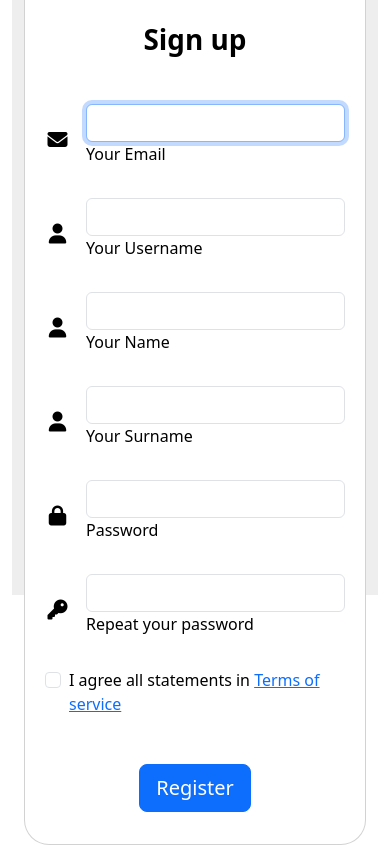
After one commit to leonillaeva/qalight_django, a Django app: page /accounts/register/ in a window 390 px wide. The commit adds this page. Shown: the part 509-1354 px from the top of the page. Run offline with Django 5.2, Linux system fonts and the light colour scheme.

Commit message:
47. Add errors for register form

```diff
--- a/accounts/forms.py
+++ b/accounts/forms.py
@@ -1,4 +1,8 @@
 from django import forms
+from django.contrib.auth import get_user_model
+from django.contrib.auth.forms import UserCreationForm
+
+User = get_user_model()
 
 
 class LoginForm(forms.Form):
@@ -25,3 +29,33 @@ class LoginForm(forms.Form):
         initial=True,
         widget=forms.CheckboxInput(attrs={"class": "form-check-input me-2"}),
     )
+
+
+class RegisterForm(UserCreationForm):
+    agree_terms = forms.BooleanField(
+        required=True,
+        label="I agree all statements in Terms of service",
+        widget=forms.CheckboxInput(),
+    )
+
+    class Meta:
+        model = User
+        fields = [
+            "username",
+            "email",
+            "first_name",
+            "last_name",
+            "password1",
+            "password2",
+        ]
+
+    def __init__(self, *args, **kwargs):
+        super().__init__(*args, **kwargs)
+        for field_name, field in self.fields.items():
+            field.widget.attrs.update({"class": "form-control"})
+
+            if field_name == "agree_terms":
+                field.widget.attrs.update({"class": "form-check-input me-2"})
+
+            if self.errors.get(field_name):
+                field.widget.attrs["class"] += " is-invalid"
--- a/accounts/urls.py
+++ b/accounts/urls.py
@@ -1,11 +1,11 @@
 from django.urls import path
 
-from .views import home_view, login_view
-
+from .views import home_view, login_view, RegisterView
 
 urlpatterns = [
     path('', home_view, name='home'),
     path('login/', login_view, name='login'),
+    path('register/', RegisterView.as_view(), name='register'),
 ]
 
 app_name = 'accounts'  # accounts:home
--- a/accounts/views.py
+++ b/accounts/views.py
@@ -3,16 +3,44 @@ from django.contrib.auth import authenticate, login
 from django.contrib.auth.decorators import login_required
 from django.http import HttpRequest, HttpResponse
 from django.shortcuts import render, redirect
+from django.urls import reverse_lazy
 from django.utils.encoding import iri_to_uri
 from django.utils.http import url_has_allowed_host_and_scheme
+from django.views.generic import FormView, CreateView, DeleteView, DetailView, ListView
 
-from accounts.forms import LoginForm
+from accounts.forms import LoginForm, RegisterForm
 from config import settings
 
 
 @login_required
 def home_view(request: HttpRequest) -> HttpResponse:
     return render(request, "home.html")
+
+
+class RegisterView(FormView):
+    template_name = "accounts/register.html"
+    form_class = RegisterForm
+    success_url = reverse_lazy("accounts:login")
+
+    def get(self, request, *args, **kwargs):
+        if request.user.is_authenticated:
+            messages.info(request, "You are already logged in")
+            return redirect("accounts:home")
+        return super().get(request, *args, **kwargs)
+
+    def form_valid(self, form):
+        user = form.save(commit=False)
+        user.is_active = False
+        user.save()
+
+        messages.info(
+            self.request,
+            "Registration completed. Please check your email to activate your account.",
+        )
+        return super().form_valid(form)
+
+    def form_invalid(self, form):
+        return super().form_invalid(form)
 
 
 def login_view(request):
@@ -43,7 +71,7 @@ def login_view(request):
 
             next_url = request.GET.get("next")
             if next_url and url_has_allowed_host_and_scheme(
-                    next_url, settings.ALLOWED_HOSTS
+                next_url, settings.ALLOWED_HOSTS
             ):
                 return redirect(iri_to_uri(next_url))
 
--- a/config/settings.py
+++ b/config/settings.py
@@ -133,3 +133,6 @@ AUTH_USER_MODEL = 'accounts.User'
 
 # Auth urls
 LOGIN_URL = 'accounts:login'
+
+# Email
+EMAIL_BACKEND = "django.core.mail.backends.console.EmailBackend"
--- /dev/null
+++ b/templates/accounts/register.html
@@ -0,0 +1,111 @@
+{% extends 'base/_base.html' %}
+
+{% block title %}
+    Register
+{% endblock %}
+
+{% block content %}
+    <section class="vh-100" style="background-color: #eee;">
+        <div class="container h-100">
+            <div class="row d-flex justify-content-center align-items-center h-100">
+                <div class="col-lg-12 col-xl-11">
+                    <div class="card text-black" style="border-radius: 25px;">
+                        <div class="card-body p-md-5">
+                            <div class="row justify-content-center">
+                                <div class="col-md-10 col-lg-6 col-xl-5 order-2 order-lg-1">
+
+                                    <p class="text-center h1 fw-bold mb-5 mx-1 mx-md-4 mt-4">Sign up</p>
+
+                                    <form class="mx-1 mx-md-4" action="" method="post" novalidate>
+                                        {% csrf_token %}
+                                        <div class="d-flex flex-row align-items-center mb-4">
+                                            <i class="fas fa-envelope fa-lg me-3 fa-fw"></i>
+                                            <div data-mdb-input-init class="form-outline flex-fill mb-0">
+                                                {{ form.email }}
+                                                <label class="form-label" for="{{ form.email.id_for_label }}">Your
+                                                    Email</label>
+                                                {% include 'base/form/field_errors.html' with field=form.email %}
+                                            </div>
+                                        </div>
+
+                                        <div class="d-flex flex-row align-items-center mb-4">
+                                            <i class="fas fa-user fa-lg me-3 fa-fw"></i>
+                                            <div data-mdb-input-init class="form-outline flex-fill mb-0">
+                                                {{ form.username }}
+                                                <label class="form-label" for="{{ form.username.id_for_label }}">
+                                                    Your Username</label>
+                                                {% include 'base/form/field_errors.html' with field=form.username %}
+                                            </div>
+                                        </div>
+
+                                        <div class="d-flex flex-row align-items-center mb-4">
+                                            <i class="fas fa-user fa-lg me-3 fa-fw"></i>
+                                            <div data-mdb-input-init class="form-outline flex-fill mb-0">
+                                                {{ form.first_name }}
+                                                <label class="form-label" for="{{ form.first_name.id_for_label }}">
+                                                    Your Name</label>
+                                                {% include 'base/form/field_errors.html' with field=form.first_name %}
+                                            </div>
+                                        </div>
+
+                                        <div class="d-flex flex-row align-items-center mb-4">
+                                            <i class="fas fa-user fa-lg me-3 fa-fw"></i>
+                                            <div data-mdb-input-init class="form-outline flex-fill mb-0">
+                                                {{ form.last_name }}
+                                                <label class="form-label" for="{{ form.last_name.id_for_label }}">
+                                                    Your Surname</label>
+                                                {% include 'base/form/field_errors.html' with field=form.last_name %}
+                                            </div>
+                                        </div>
+
+                                        <div class="d-flex flex-row align-items-center mb-4">
+                                            <i class="fas fa-lock fa-lg me-3 fa-fw"></i>
+                                            <div data-mdb-input-init class="form-outline flex-fill mb-0">
+                                                {{ form.password1 }}
+                                                <label class="form-label" for="{{ form.password1.id_for_label }}">
+                                                    Password</label>
+                                                {% include 'base/form/field_errors.html' with field=form.password1 %}
+                                            </div>
+                                        </div>
+
+                                        <div class="d-flex flex-row align-items-center mb-4">
+                                            <i class="fas fa-key fa-lg me-3 fa-fw"></i>
+                                            <div data-mdb-input-init class="form-outline flex-fill mb-0">
+                                                {{ form.password2 }}
+                                                <label class="form-label" for="{{ form.password2.id_for_label }}">
+                                                    Repeat your password</label>
+                                                {% include 'base/form/field_errors.html' with field=form.password2 %}
+                                            </div>
+                                        </div>
+
+                                        <div class="form-check d-flex justify-content-center mb-5">
+                                            {{ form.agree_terms }}
+                                            <label class="form-check-label" for="{{ form.agree_terms.id_for_label }}">
+                                                I agree all statements in <a href="#!">Terms of service</a>
+                                            </label>
+                                            {% include 'base/form/field_errors.html' with field=form.agree_terms %}
+                                        </div>
+
+                                        <div class="d-flex justify-content-center mx-4 mb-3 mb-lg-4">
+                                            <button type="submit" data-mdb-button-init data-mdb-ripple-init
+                                                    class="btn btn-primary btn-lg">Register
+                                            </button>
+                                        </div>
+
+                                    </form>
+
+                                </div>
+                                <div class="col-md-10 col-lg-6 col-xl-7 d-flex align-items-center order-1 order-lg-2">
+
+                                    <img src="https://mdbcdn.b-cdn.net/img/Photos/new-templates/bootstrap-registration/draw1.webp"
+                                         class="img-fluid" alt="Sample image">
+
+                                </div>
+                            </div>
+                        </div>
+                    </div>
+                </div>
+            </div>
+        </div>
+    </section>
+{% endblock %}
--- a/templates/base/_base.html
+++ b/templates/base/_base.html
@@ -50,6 +50,7 @@
 </header>
 
 <div class="container mt-5">
+    {% include 'base/notifications/_messages.html' %}
     {% block content %}
     {% endblock %}
 </div>
--- /dev/null
+++ b/templates/base/form/field_errors.html
@@ -0,0 +1,9 @@
+{% if field.errors %}
+  <ul>
+    {% for error in field.errors %}
+      <li class="text-danger">
+        {{ error }}
+      </li>
+    {% endfor %}
+  </ul>
+{% endif %}
```
Also changed, not shown: README.md, db.sqlite3, templates/base/notifications/_messages.html (renamed from templates/base/notifications/_massages.html).
